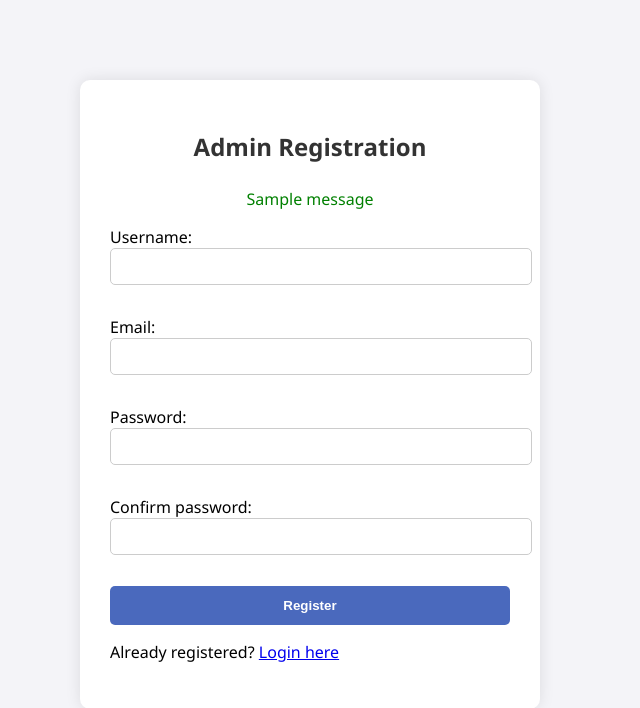
After one commit to salilgupta332/Speedy-Bites, a Django app: template core/templates/admin_register.html in a window 1280 px wide. The commit adds this page. Shown: the top 708 px of the page, without its empty margins (330-970 px from the left). Run offline with Django 5.2, Linux system fonts and the light colour scheme; the template is opened without the code that fills it: values that come from a table or form of the project are taken from there, others are empty; tables that the repository leaves empty hold one stand-in row (values such as "Sample post"); one stand-in notice (Sample message) is shown; parts of the project's set-up code (start-up, migrations or seed data) failed here and were passed over.

Commit message:
Admin Registration Added

```diff
--- /dev/null
+++ b/core/templates/admin_register.html
@@ -0,0 +1,26 @@
+<!-- core/templates/admin_register.html -->
+{% load static %}
+<!DOCTYPE html>
+<html lang="en">
+<head>
+    <meta charset="UTF-8">
+    <title>Admin Register</title>
+    <link rel="stylesheet" href="{% static 'css/admin_register.css' %}">
+</head>
+<body>
+    <div class="form-container">
+        <h2>Admin Registration</h2>
+        {% if messages %}
+            {% for message in messages %}
+                <p class="success">{{ message }}</p>
+            {% endfor %}
+        {% endif %}
+        <form method="POST">
+            {% csrf_token %}
+            {{ form.as_p }}
+            <button type="submit">Register</button>
+        </form>
+        <p>Already registered? <a href="{% url 'login' %}">Login here</a></p>
+    </div>
+</body>
+</html>
--- a/core/urls.py
+++ b/core/urls.py
@@ -1,7 +1,7 @@
 # core/urls.py
 
 from django.urls import path
-from .views import home, landing_page, add_menu_item, edit_menu_item, delete_menu_item
+from .views import home, landing_page, add_menu_item, edit_menu_item, delete_menu_item , admin_register
 from . import views
 from django.contrib.auth import views as auth_views
 
@@ -16,4 +16,5 @@ urlpatterns = [
     path('login/', auth_views.LoginView.as_view(template_name='core/login.html'), name='login'),
     path('logout/', auth_views.LogoutView.as_view(next_page='login'), name='logout'),
     path('admin-panel/', views.admin_dashboard, name='admin_dashboard'),
+    path('admin-register/', admin_register, name='admin_register'),
 ]
--- a/static/css/admin_register.css
+++ b/static/css/admin_register.css
@@ -1,24 +1,47 @@
+/* static/css/admin_register.css */
 body {
-    font-family: Arial, sans-serif;
-    background-color: #f0f2f5;
-    padding: 40px;
+    background-color: #f4f4f8;
+    font-family: 'Segoe UI', sans-serif;
+}
+
+.form-container {
+    max-width: 400px;
+    margin: 80px auto;
+    padding: 30px;
+    background: #fff;
+    box-shadow: 0 0 15px rgba(0,0,0,0.1);
+    border-radius: 10px;
 }
 
 h2 {
+    text-align: center;
+    margin-bottom: 25px;
     color: #333;
 }
 
-form {
-    background: #fff;
-    padding: 20px;
-    border-radius: 10px;
-    max-width: 400px;
-    margin: auto;
-    box-shadow: 0 0 10px rgba(0,0,0,0.1);
+form input {
+    width: 100%;
+    padding: 10px;
+    margin-bottom: 15px;
+    border-radius: 5px;
+    border: 1px solid #ccc;
 }
 
-input, button {
-    padding: 10px;
-    margin: 5px 0;
+button {
     width: 100%;
+    padding: 12px;
+    background: #4a69bd;
+    color: white;
+    border: none;
+    border-radius: 5px;
+    font-weight: bold;
 }
+
+button:hover {
+    background: #1e3799;
+}
+
+.success {
+    color: green;
+    text-align: center;
+}
```
Also changed, not shown: core/templates/register.html (deleted, +0 -18 lines), core/views.py (+13 -10 lines).
